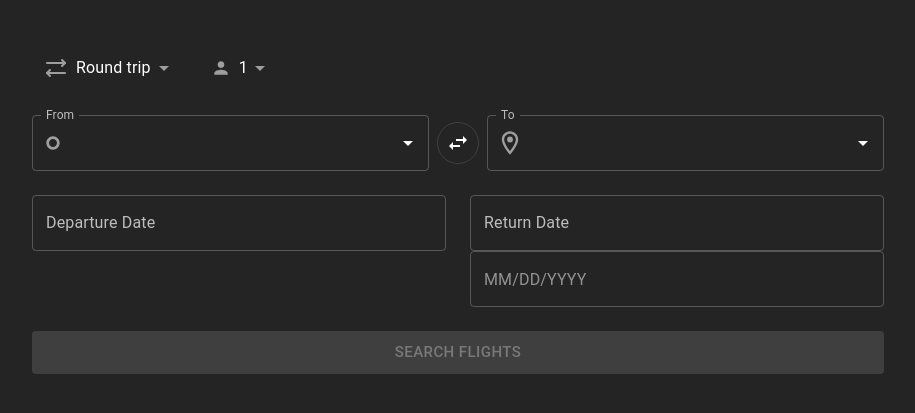
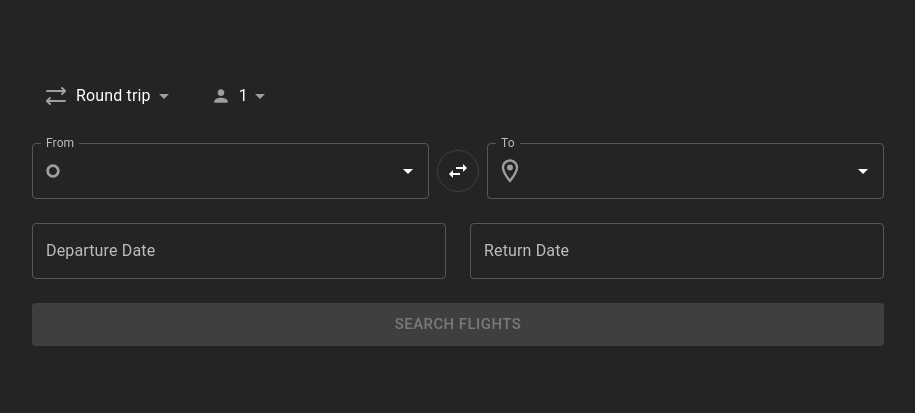
Before and after one commit to ophirbucai/react-flights-ui, a React (Vite) app: page / in a window 1280 px wide. Shown: the part 191-604 px from the top of the page, without its empty margins (182-1097 px from the left). Built offline with nearby package versions, Linux system fonts and the light colour scheme.

Commit message:
allow passing props to flight date picker

```diff
--- a/src/components/flight-date-picker.tsx
+++ b/src/components/flight-date-picker.tsx
@@ -1,13 +1,13 @@
-import { DatePicker } from "@mui/x-date-pickers";
+import { DatePicker, type DatePickerProps } from "@mui/x-date-pickers";
 import type { Dayjs } from "dayjs";
 
-type Props = {
+interface Props extends DatePickerProps<Dayjs> {
   label: string;
   value: Dayjs | null;
   onSelectDate: (value: Dayjs | null) => void;
-};
+}
 
-export const FlightDatePicker = ({ label, value, onSelectDate }: Props) => {
+export const FlightDatePicker = ({ label, value, onSelectDate, ...props }: Props) => {
   return (
     <DatePicker
       label={label}
@@ -18,6 +18,7 @@ export const FlightDatePicker = ({ label, value, onSelectDate }: Props) => {
           fullWidth: true,
         },
       }}
+      {...props}
     />
   );
 };
--- a/src/components/flight-search-form.tsx
+++ b/src/components/flight-search-form.tsx
@@ -88,13 +88,6 @@ export const FlightSearchForm = () => {
               label="Return Date"
               value={searchData.returnDate}
               onSelectDate={handleSearchDataChange("returnDate")}
-            />
-            <DatePicker
-              slotProps={{
-                textField: {
-                  fullWidth: true,
-                },
-              }}
               disableHighlightToday
             />
           </Grid2>
```
